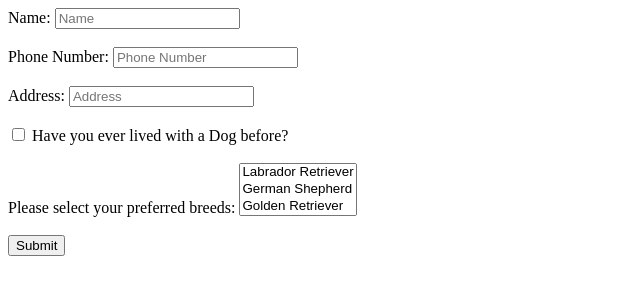
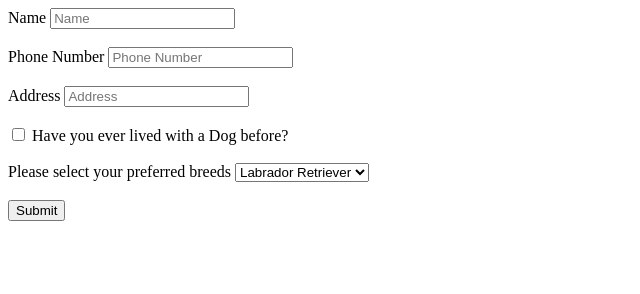
Before and after one commit to acciojob/dog-adoption-application-Anujpanwar109, a website: page main.html in a window 1280 px wide. Shown: the whole page, without its empty margins (0-640 px from the left). Drawn offline with Linux system fonts and the light colour scheme.

Commit message:
created a submission

```diff
--- a/main.html
+++ b/main.html
@@ -8,35 +8,34 @@
 
 <body>
 	<form>
-	<lable for="name">Name:</lable>
+	<lable for="name">Name</lable>
 	<input type="text" id="name" name="name" placeholder="Name">
 		<br>
 		<br>
-	<lable for="phone">Phone Number:</lable>
+	<lable for="phone">Phone Number</lable>
 	<input type="text" id="phone" name="phone" placeholder="Phone Number">
 		<br>
 		<br>
-	<lable for="address">Address:</lable>
+	<lable for="address">Address</lable>
 	<input type="text" id="address" name="address" PlaceHolder="Address">
 		<br>
 		<br>
-	<label>
+
       <input type="checkbox" id="checkbox" name="checkbox" value="Have you ever lived with a Dog before?">
-      Have you ever lived with a Dog before?
+
+	<label for="checkbox"> Have you ever lived with a Dog before?
     </label>
 		<br>
 		<br>
-	<label for="multiSelect">Please select your preferred breeds:</label>
-	<select id="multiSelect" name="muilteSelect" multiple size="3">
+	<label for="multiSelect">Please select your preferred breeds</label>
+	<select id="multiSelect" name="multiSelect" >
 	  <option value="labrador">Labrador Retriever</option>
       <option value="german-shepherd">German Shepherd</option>
       <option value="golden-retriever">Golden Retriever</option>
-      <option value="bulldog">Bulldog</option>
-      <option value="beagle">Beagle</option>
 	</select>
 		<br>
 		<br>
-	<button type="submit" value="4" id="submit">Submit</button>
+	<button type="submit" value="Submit" id="submit">Submit</button>
 
 	</form>
 	<!-- the entire body must be written by student -->
--- a/script.js
+++ b/script.js
@@ -1,2 +1,2 @@
 //your code here
-cy.get('#submit').click(); // Targets the button by its ID
+// cy.get('#submit').click(); // Targets the button by its ID
```
